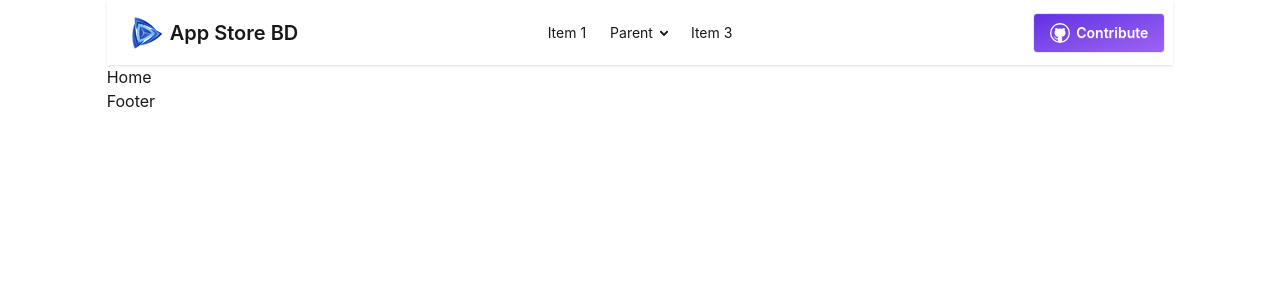
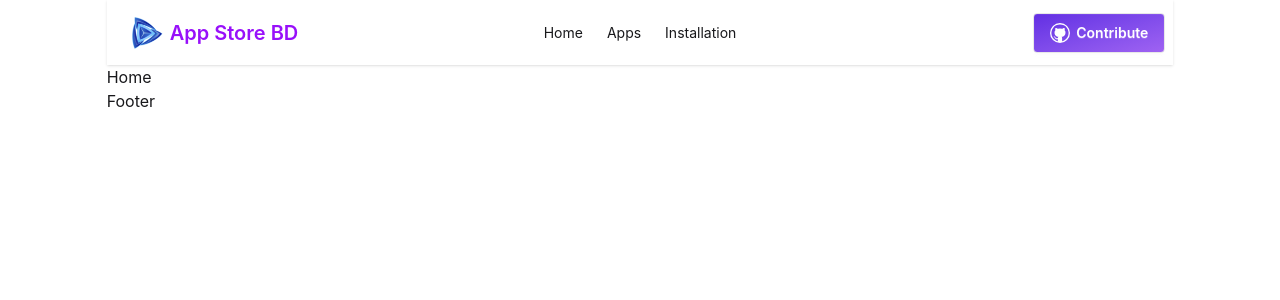
Before and after one commit to kanikanoorsathi/app-store-BD, a React (Vite) app: page / in a window 1280 px wide. Shown: the top 300 px of the page. Built offline with nearby package versions, Linux system fonts and the light colour scheme.

Commit message:
navbar added

```diff
--- a/src/Components/Header/Navbar.jsx
+++ b/src/Components/Header/Navbar.jsx
@@ -1,6 +1,7 @@
 import React from "react";
 import logo from "../../assets/logo.png"
 import { VscGithub } from "react-icons/vsc";
+import { Link } from "react-router";
 
 const Navbar = () => {
   return (
@@ -34,56 +35,29 @@ const Navbar = () => {
                 tabIndex="-1"
                 className="menu menu-sm dropdown-content bg-base-100 rounded-box z-1 mt-3 w-52 p-2 shadow"
               >
-                <li>
-                  <a>Item 1</a>
-                </li>
-                <li>
-                  <a>Parent</a>
-                  <ul className="p-2">
-                    <li>
-                      <a>Submenu 1</a>
-                    </li>
-                    <li>
-                      <a>Submenu 2</a>
-                    </li>
-                  </ul>
-                </li>
-                <li>
-                  <a>Item 3</a>
-                </li>
+                <li><a>Home</a></li>
+                <li><a>Apps</a></li>
+                <li><a>Installation</a></li>
               </ul>
             </div>
-            <a className="btn btn-ghost text-xl">
-                <img className="w-8" src={logo} alt="logo" />
+            <a className="btn btn-ghost text-xl cursor-pointer text-purple-600">
+                <Link to={'/'}>
+                   <img className="w-8" src={logo} alt="logo" />
+                </Link>
+
                 App Store BD
 
             </a>
           </div>
           <div className="navbar-center hidden lg:flex">
             <ul className="menu menu-horizontal px-1">
-              <li>
-                <a>Item 1</a>
-              </li>
-              <li>
-                <details>
-                  <summary>Parent</summary>
-                  <ul className="p-2 bg-base-100 w-40 z-1">
-                    <li>
-                      <a>Submenu 1</a>
-                    </li>
-                    <li>
-                      <a>Submenu 2</a>
-                    </li>
-                  </ul>
-                </details>
-              </li>
-              <li>
-                <a>Item 3</a>
-              </li>
+              <li><a>Home</a></li>
+              <li><a>Apps</a></li>
+              <li><a>Installation</a></li>
             </ul>
           </div>
           <div className="navbar-end">
-            <a className="btn bg-linear-to-br from-[#632EE3] to-[#9F62F2] transition-all duration-300 cursor-pointer text-white" href=""><VscGithub size={20} />Contribute</a>
+            <a className="btn bg-linear-to-br from-[#632EE3] to-[#9F62F2] transition-all duration-300 cursor-pointer text-white" href="https://github.com/kanikanoorsathi"><VscGithub size={20} />Contribute</a>
           </div>
         </div>
       </div>
```
